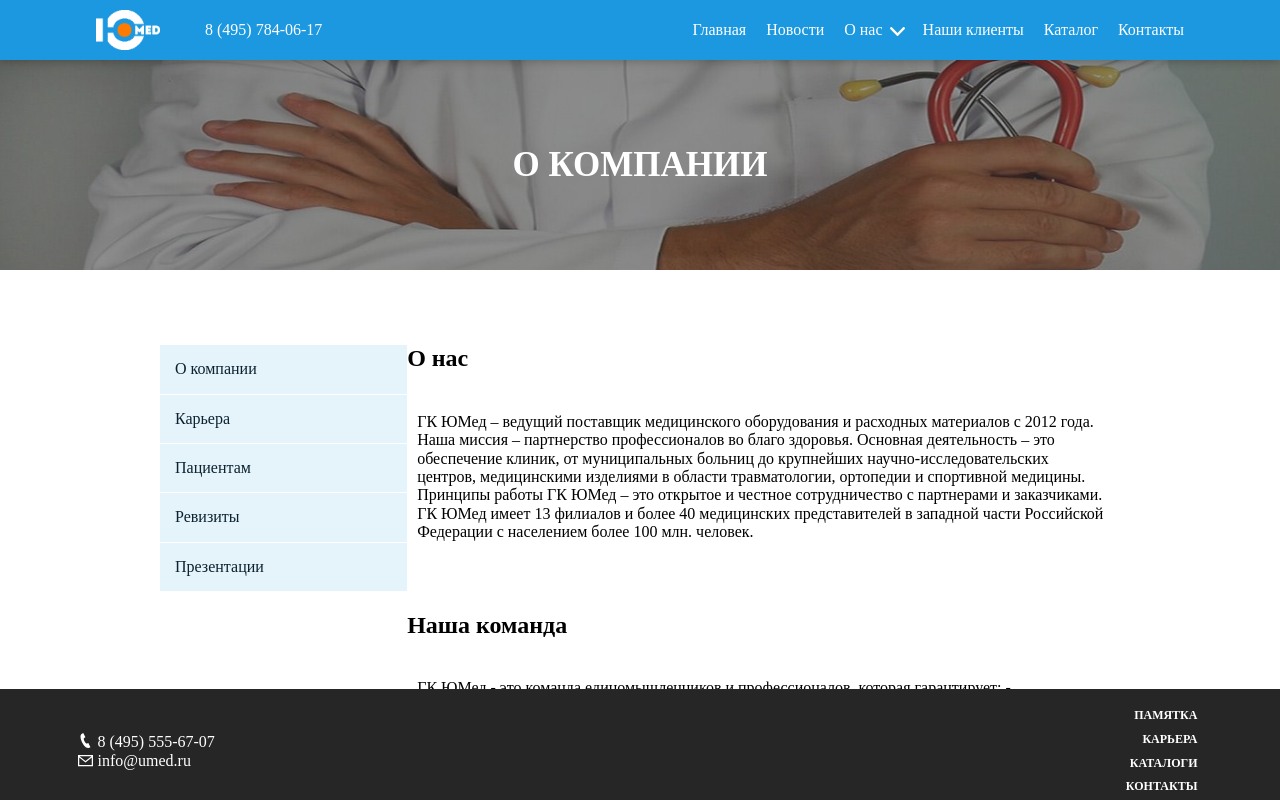
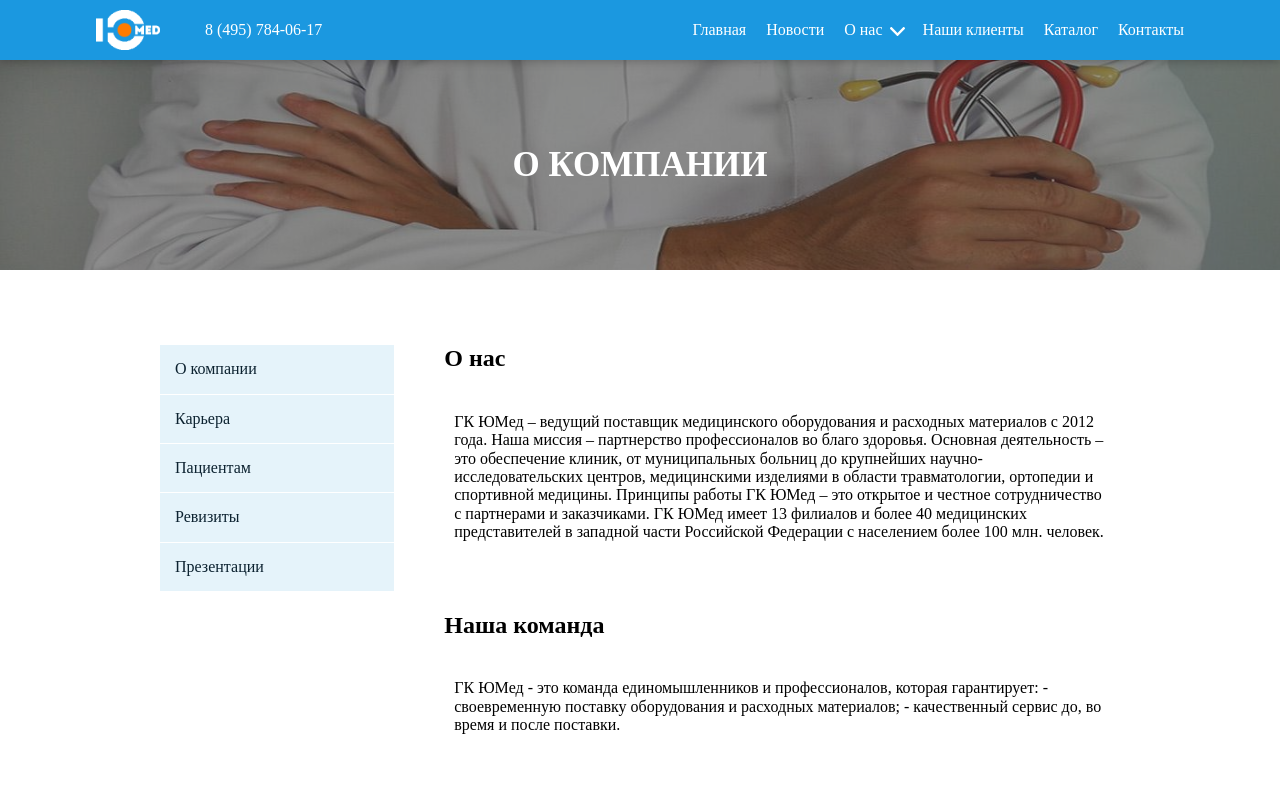
Before and after one commit to opastuk/Medical-organization-frontend, a Vue app: page /#/about in a window 1280 px wide. Shown: the top 800 px of the page. Built offline with nearby package versions, Linux system fonts and the light colour scheme.

Commit message:
feat: поправлен баг с футером и настроен переход между станицами

```diff
--- a/src/App.vue
+++ b/src/App.vue
@@ -20,12 +20,16 @@ export default class App extends Vue {
 }
 </script>
 <style lang="scss">
+  body{
+    position: relative;
+  }
   .page-container {
     height: 100%;
     min-width: 320px;
   }
   .container__main {
     padding-top: 60px;
+    padding-bottom: 161px;
   }
   .page-footer {
     position: absolute;
--- a/src/components/PageComponent.vue
+++ b/src/components/PageComponent.vue
@@ -8,19 +8,19 @@
     <div class="page-content__sidebar">
         <ul class="sidebar__list">
           <li class="sidebar__item">
-            <a class="sidebar__link">О компании</a>
+            <router-link class="sidebar__link" to="/about">О компании</router-link>
           </li>
           <li class="sidebar__item">
-            <a class="sidebar__link">Карьера</a>
+            <router-link class="sidebar__link" to="/career">Карьера</router-link>
           </li>
           <li class="sidebar__item">
-            <a class="sidebar__link">Пациентам</a>
+            <router-link class="sidebar__link" to="/patients">Пациентам</router-link>
           </li>
           <li class="sidebar__item">
-            <a class="sidebar__link">Ревизиты</a>
+            <router-link class="sidebar__link" to="/props">Ревизиты</router-link>
           </li>
           <li class="sidebar__item">
-            <a class="sidebar__link">Презентации</a>
+            <router-link class="sidebar__link" to="/presentations">Презентации</router-link>
           </li>
         </ul>
     </div>
@@ -105,6 +105,7 @@ export default class PageLayout extends Vue {
     &__nested-content {
       @media (min-width: 1200px) {
         width: 750px;
+        margin-left: 50px;
       }
     }
   }
```
